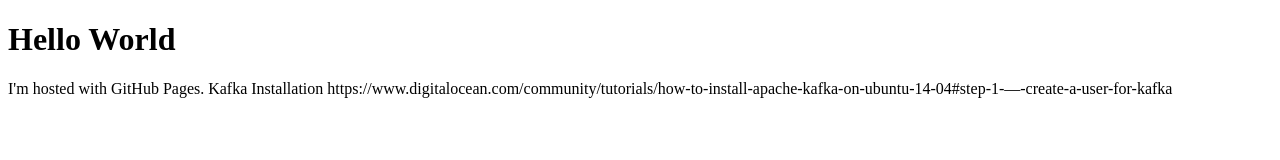
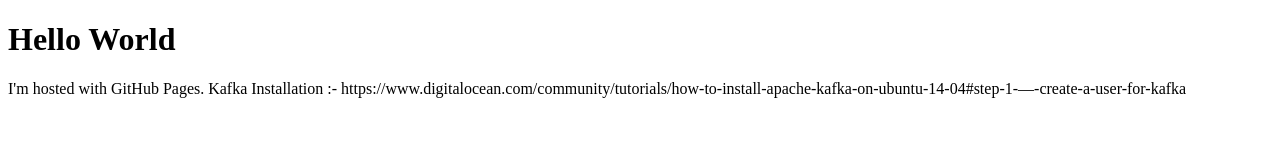
Before and after one commit to kuladeep08/skuladeep24.github.io, a plain HTML site: page index.html in a window 1280 px wide. Drawn offline with Linux system fonts and the light colour scheme.

Commit message:
Kafka installation

```diff
--- a/index.html
+++ b/index.html
@@ -3,7 +3,7 @@
 <body>
 <h1>Hello World</h1>
 <p>I'm hosted with GitHub Pages.
-  Kafka Installation
+  Kafka Installation :-
       https://www.digitalocean.com/community/tutorials/how-to-install-apache-kafka-on-ubuntu-14-04#step-1-—-create-a-user-for-kafka
   </p>
 </body>
```
